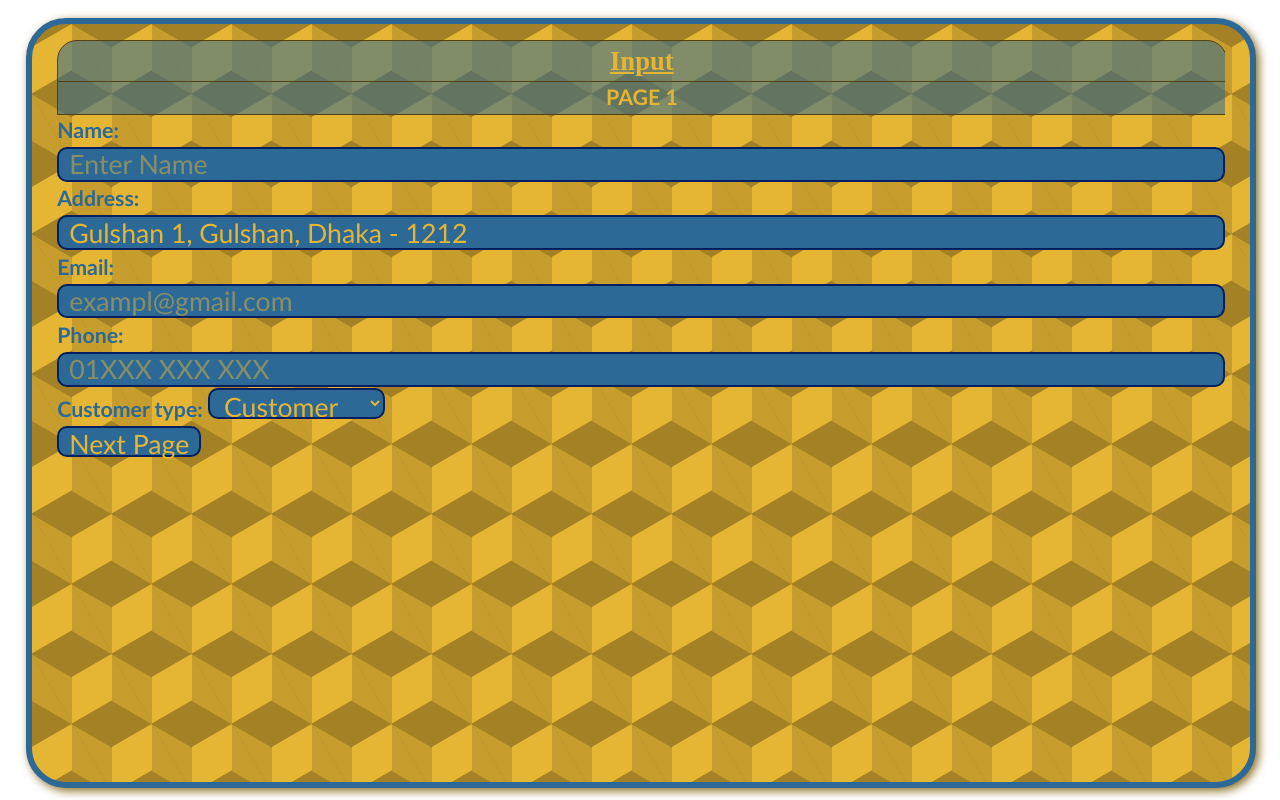
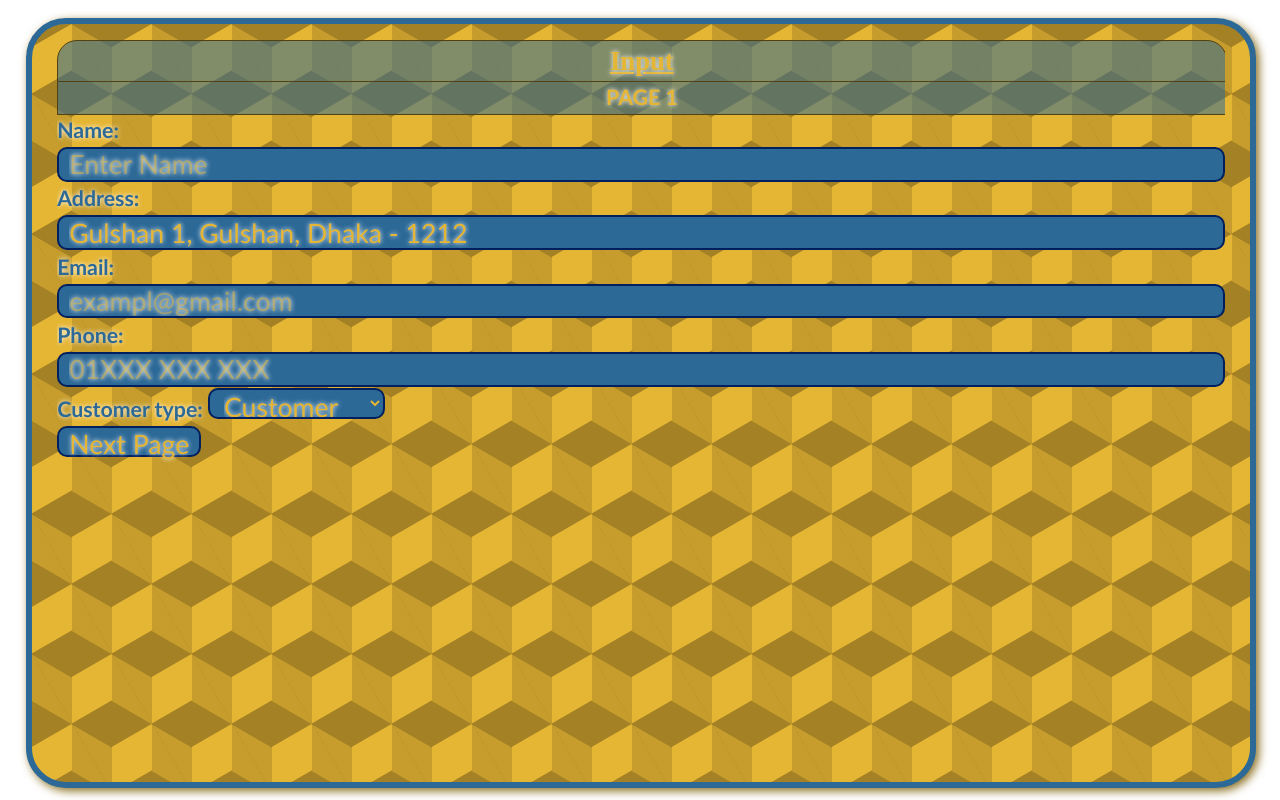
Before and after one commit to naye2m/institutevouchering, a plain HTML site: page index.html in a window 1280 px wide. Drawn offline with nearby package versions, Linux system fonts and the light colour scheme.

Commit message:
Update style.css

```diff
--- a/style/style.css
+++ b/style/style.css
@@ -152,8 +152,8 @@ body {
   margin: 0;
   padding: 0;
   text-indent: 0;
+  text-shadow: white 0 0 5px;
   /* font-family: sutonnyOMJban !important; */
-
 }
 
 h1 {
```
